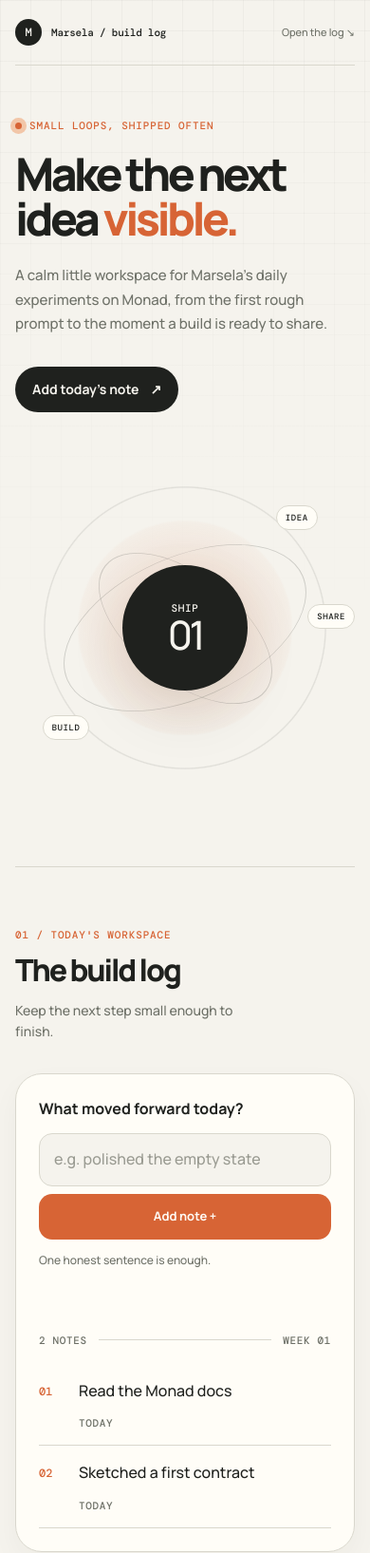
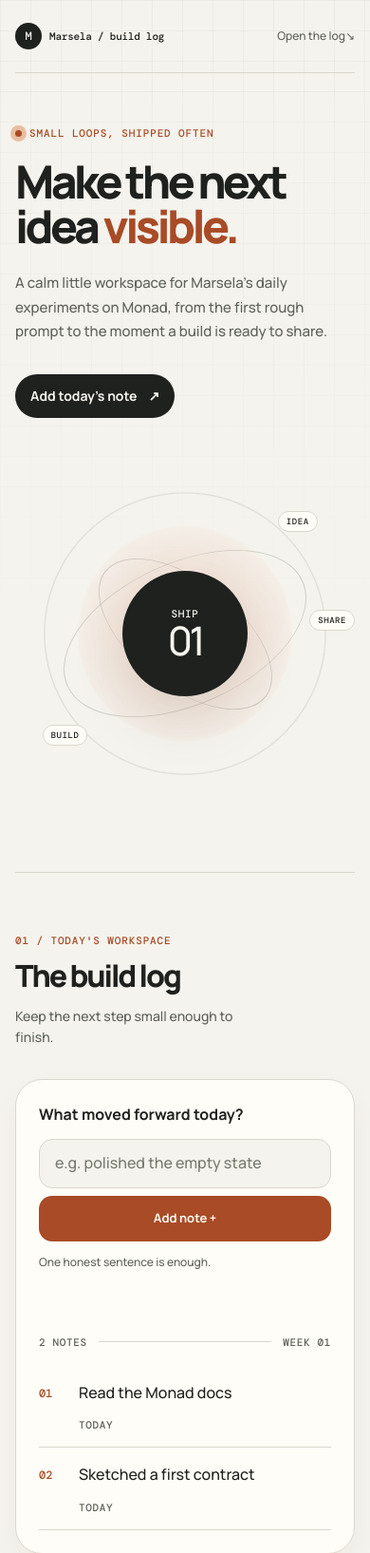
Before and after one commit to gabrielantonyxaviour/marsela-buildanything-first-app, a website: page index.html in a window 390 px wide. Shown: the top 1635 px of the page at 95% size. Drawn offline with nearby package versions, Linux system fonts and the light colour scheme.

Commit message:
fix: polish responsive build log

```diff
--- a/index.html
+++ b/index.html
@@ -81,6 +81,7 @@
 
       <footer class="footer"><span>Built by Marsela</span><span>First app / 2026</span></footer>
     </div>
+    <script src="https://cdn.jsdelivr.net/npm/lenis@1.1.20/dist/lenis.min.js"></script>
     <script src="script.js"></script>
   </body>
 </html>
--- a/script.js
+++ b/script.js
@@ -3,6 +3,15 @@ const input = document.querySelector("#log-input");
 const list = document.querySelector("#log-list");
 const count = document.querySelector("#entry-count");
 const status = document.querySelector("#form-status");
+
+if (window.Lenis && !window.matchMedia("(prefers-reduced-motion: reduce)").matches) {
+  const lenis = new window.Lenis({ duration: 1.1, smoothWheel: true });
+  const animateScroll = (time) => {
+    lenis.raf(time);
+    window.requestAnimationFrame(animateScroll);
+  };
+  window.requestAnimationFrame(animateScroll);
+}
 
 form.addEventListener("submit", (event) => {
   event.preventDefault();
--- a/styles.css
+++ b/styles.css
@@ -1,12 +1,12 @@
 :root {
   color-scheme: light;
   --ink: #1f211e;
-  --muted: #6e7168;
+  --muted: #5d6159;
   --paper: #f5f3ed;
   --card: #fffdf7;
   --line: #d9d7cd;
-  --accent: #d76435;
-  --accent-soft: #f2c6a8;
+  --accent: #a84b26;
+  --accent-soft: #e9bea1;
   --shadow: 0 24px 60px rgba(42, 39, 31, 0.1);
   --radius-lg: 28px;
   --radius-md: 14px;
@@ -33,21 +33,23 @@ body::before {
 a { color: inherit; }
 .page-shell { width: min(1160px, calc(100% - 48px)); margin: 0 auto; }
 .topbar, .footer { display: flex; align-items: center; justify-content: space-between; }
-.topbar { padding: 28px 0; border-bottom: 1px solid var(--line); }
+.topbar { padding: 24px 0; border-bottom: 1px solid var(--line); }
 .wordmark, .topbar-link, .primary-link { text-decoration: none; }
-.wordmark { display: inline-flex; align-items: center; gap: 10px; font: 500 13px "DM Mono", monospace; letter-spacing: -0.02em; }
+.wordmark { display: inline-flex; align-items: center; gap: 8px; min-height: 44px; font: 500 12px "DM Mono", monospace; letter-spacing: -0.02em; }
 .wordmark-mark { display: grid; width: 28px; height: 28px; place-items: center; border-radius: 50%; background: var(--ink); color: var(--paper); font: 500 12px "DM Mono", monospace; }
-.topbar-link { color: var(--muted); font-size: 13px; }
+.topbar-link { display: inline-flex; min-height: 44px; align-items: center; color: var(--muted); font-size: 13px; transition: color 180ms ease-out, transform 180ms ease-out; }
 .topbar-link:hover, .topbar-link:focus-visible { color: var(--accent); }
-.hero { display: grid; grid-template-columns: minmax(0, 1fr) 0.85fr; align-items: center; gap: 80px; min-height: 570px; padding: 88px 0 96px; }
+.topbar-link:active, .wordmark:active { transform: translateY(1px); }
+.hero { display: grid; grid-template-columns: minmax(0, 1fr) 0.85fr; align-items: center; gap: 64px; min-height: 480px; padding: 72px 0 80px; }
 .eyebrow { margin: 0 0 20px; color: var(--accent); font: 500 11px "DM Mono", monospace; letter-spacing: 0.08em; text-transform: uppercase; }
 .status-dot { display: inline-block; width: 7px; height: 7px; margin-right: 8px; border-radius: 50%; background: var(--accent); box-shadow: 0 0 0 5px var(--accent-soft); }
 h1, h2, p { margin-top: 0; }
 h1 { max-width: 680px; margin-bottom: 24px; font-size: clamp(48px, 7vw, 88px); font-weight: 800; letter-spacing: -0.075em; line-height: 0.98; }
 h1 em { color: var(--accent); font-style: normal; }
 .hero-intro { max-width: 510px; margin-bottom: 32px; color: var(--muted); font-size: 17px; line-height: 1.7; }
-.primary-link { display: inline-flex; align-items: center; gap: 12px; padding: 13px 18px; border-radius: 99px; background: var(--ink); color: var(--paper); font-size: 14px; font-weight: 700; transition: transform 180ms ease-out, background 180ms ease-out; }
+.primary-link { display: inline-flex; align-items: center; gap: 12px; min-height: 44px; padding: 12px 16px; border-radius: 99px; background: var(--ink); color: var(--paper); font-size: 14px; font-weight: 700; transition: transform 180ms ease-out, background 180ms ease-out; }
 .primary-link:hover, .primary-link:focus-visible { background: var(--accent); transform: translateY(-2px); }
+.primary-link:active { transform: translateY(1px); }
 .primary-link:focus-visible, .topbar-link:focus-visible, .wordmark:focus-visible, button:focus-visible, input:focus-visible { outline: 3px solid var(--accent-soft); outline-offset: 4px; }
 .hero-art { position: relative; width: min(100%, 430px); aspect-ratio: 1; margin-left: auto; border-radius: 50%; background: radial-gradient(circle at center, rgba(215, 100, 53, 0.22), rgba(215, 100, 53, 0.03) 44%, transparent 45%), radial-gradient(circle at center, transparent 58%, rgba(31, 33, 30, 0.1) 58.5%, transparent 59%); }
 .orbit { position: absolute; inset: 12%; border: 1px solid rgba(31, 33, 30, 0.18); border-radius: 50%; transform: rotate(-24deg); }
@@ -56,26 +58,27 @@ h1 em { color: var(--accent); font-style: normal; }
 .orbit-core { position: absolute; top: 50%; left: 50%; display: flex; width: 132px; height: 132px; flex-direction: column; align-items: center; justify-content: center; border-radius: 50%; background: var(--ink); color: var(--paper); box-shadow: var(--shadow); transform: translate(-50%, -50%); }
 .orbit-core span, .orbit-label, .list-meta, time, .footer { font: 500 11px "DM Mono", monospace; letter-spacing: 0.06em; text-transform: uppercase; }
 .orbit-core strong { font-size: 42px; font-weight: 500; letter-spacing: -0.08em; line-height: 1; }
-.orbit-label { position: absolute; padding: 6px 9px; border: 1px solid var(--line); border-radius: 99px; background: var(--card); }
+.orbit-label { position: absolute; padding: 4px 8px; border: 1px solid var(--line); border-radius: 99px; background: var(--card); }
 .label-idea { top: 14%; right: 11%; }.label-build { bottom: 17%; left: 8%; }.label-share { top: 43%; right: -2%; }
 .workspace { padding: 80px 0; border-top: 1px solid var(--line); }
 .section-heading { display: flex; align-items: end; justify-content: space-between; gap: 32px; margin-bottom: 44px; }
 h2 { margin-bottom: 0; font-size: clamp(32px, 4vw, 54px); font-weight: 800; letter-spacing: -0.065em; line-height: 1.05; }
 .section-heading .eyebrow { margin-bottom: 14px; }
 .section-note { max-width: 230px; margin-bottom: 5px; color: var(--muted); font-size: 14px; }
-.workspace-layout { display: grid; grid-template-columns: minmax(0, 0.85fr) minmax(0, 1.15fr); gap: 72px; padding: 36px; border: 1px solid var(--line); border-radius: var(--radius-lg); background: var(--card); box-shadow: 0 12px 30px rgba(42, 39, 31, 0.04); }
+.workspace-layout { display: grid; grid-template-columns: minmax(0, 0.85fr) minmax(0, 1.15fr); gap: 64px; padding: 32px; border: 1px solid var(--line); border-radius: var(--radius-lg); background: var(--card); box-shadow: 0 12px 30px rgba(42, 39, 31, 0.04); }
 .log-form label { display: block; margin-bottom: 12px; font-weight: 700; }
 .input-row { display: flex; gap: 8px; }
-input { min-width: 0; width: 100%; padding: 14px 15px; border: 1px solid var(--line); border-radius: var(--radius-md); background: var(--paper); color: var(--ink); font: inherit; }
-input::placeholder { color: #9a9b92; }
-button { border: 0; border-radius: var(--radius-md); background: var(--accent); color: #fffaf4; cursor: pointer; font: inherit; font-size: 13px; font-weight: 700; white-space: nowrap; }
+input { min-width: 0; width: 100%; padding: 12px 16px; border: 1px solid var(--line); border-radius: var(--radius-md); background: var(--paper); color: var(--ink); font: inherit; }
+input::placeholder { color: #767a70; }
+button { border: 0; border-radius: var(--radius-md); background: var(--accent); color: #fffaf4; cursor: pointer; font: inherit; font-size: 13px; font-weight: 700; white-space: nowrap; transition: transform 180ms ease-out, background 180ms ease-out; }
 button[type="submit"] { padding: 0 16px; }
 button:hover, button:focus-visible { background: #b94d25; }
+button:active { transform: translateY(1px); }
 .form-hint, .form-status { color: var(--muted); font-size: 12px; }.form-hint { margin: 12px 0 0; }.form-status { min-height: 20px; margin: 4px 0 0; color: var(--accent); }
 .list-meta { display: flex; align-items: center; gap: 12px; color: var(--muted); }.meta-rule { height: 1px; flex: 1; background: var(--line); }
 .log-list { margin: 18px 0 0; padding: 0; list-style: none; }.log-list li { display: grid; grid-template-columns: 32px 1fr auto; align-items: center; gap: 14px; padding: 16px 0; border-bottom: 1px solid var(--line); }.entry-number { color: var(--accent); font: 500 12px "DM Mono", monospace; }.log-list time { color: var(--muted); }
 .principle { display: grid; grid-template-columns: 70px minmax(0, 0.8fr) 1fr; align-items: center; gap: 32px; padding: 96px 0; }.principle-marker { color: var(--accent); font: 500 18px "DM Mono", monospace; }.principle p:not(.eyebrow) { max-width: 480px; margin: 20px 0 0; color: var(--muted); }.loop-line { display: flex; align-items: center; gap: 12px; color: var(--muted); font: 500 11px "DM Mono", monospace; letter-spacing: 0.06em; text-transform: uppercase; }.loop-line i { width: 24px; height: 1px; background: var(--accent-soft); }
 .footer { padding: 24px 0 36px; border-top: 1px solid var(--line); color: var(--muted); }
 @media (max-width: 800px) { .page-shell { width: min(100% - 32px, 560px); }.hero { grid-template-columns: 1fr; gap: 48px; padding: 64px 0 72px; }.hero-art { width: min(100%, 360px); margin: 0 auto; }.workspace { padding: 64px 0; }.section-heading { align-items: start; flex-direction: column; gap: 14px; margin-bottom: 28px; }.workspace-layout { grid-template-columns: 1fr; gap: 44px; padding: 24px; }.principle { grid-template-columns: 40px 1fr; gap: 20px; padding: 72px 0; }.loop-line { grid-column: 2; flex-wrap: wrap; }.footer { gap: 16px; flex-wrap: wrap; } }
-@media (max-width: 440px) { .topbar { padding: 20px 0; }.wordmark { font-size: 11px; }.topbar-link { font-size: 11px; }.hero { min-height: auto; padding-top: 56px; }.hero-intro { font-size: 15px; }.input-row { align-items: stretch; flex-direction: column; }button[type="submit"] { min-height: 48px; }.log-list li { grid-template-columns: 28px 1fr; }.log-list time { grid-column: 2; }.orbit-label { font-size: 9px; }.label-share { right: 0; } }
+@media (max-width: 440px) { .topbar { padding: 16px 0; }.wordmark { font-size: 11px; }.topbar-link { font-size: 12px; }.hero { min-height: auto; padding-top: 56px; }.hero-intro { font-size: 15px; }.input-row { align-items: stretch; flex-direction: column; }button[type="submit"] { min-height: 48px; }.log-list li { grid-template-columns: 28px 1fr; }.log-list time { grid-column: 2; }.orbit-label { font-size: 9px; }.label-share { right: 0; } }
 @media (prefers-reduced-motion: reduce) { html { scroll-behavior: auto; }.primary-link { transition: none; } }
```
